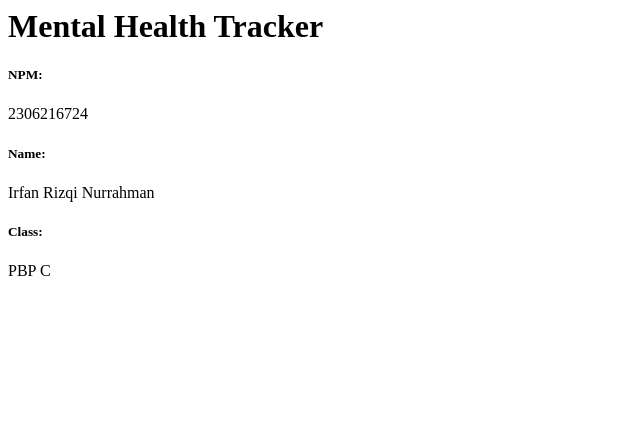
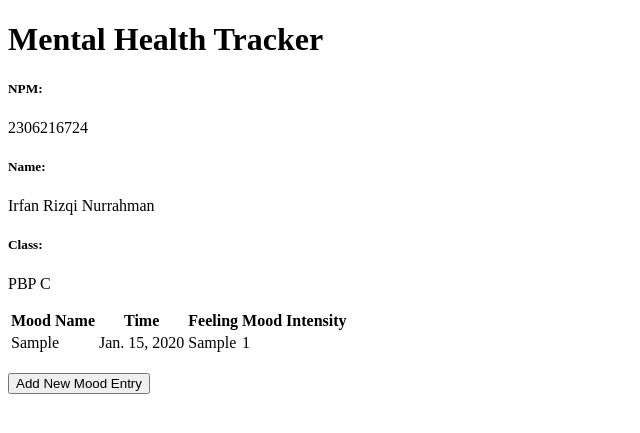
Before and after one commit to irfanrizqinr/mental-health-tracker, a Django app: page / in a window 1280 px wide. Shown: the top 433 px of the page, without its empty margins (0-640 px from the left). Run offline with Django 5.2, Linux system fonts and the light colour scheme; tables that the repository leaves empty hold one stand-in row (values such as "Sample post").

Commit message:
creating tutorial 2

```diff
--- a/main/models.py
+++ b/main/models.py
@@ -1,7 +1,9 @@
+import uuid
 from django.db import models
 
 # Create your models here.
 class MoodEntry(models.Model):
+    id = models.UUIDField(primary_key=True, default=uuid.uuid4, editable=False)
     mood = models.CharField(max_length=255)
     time = models.DateField(auto_now_add=True)
     feelings = models.TextField()
--- a/main/templates/main.html
+++ b/main/templates/main.html
@@ -1,8 +1,41 @@
+{% extends 'base.html' %}
+{% block content %}
 <h1>Mental Health Tracker</h1>
 
 <h5>NPM: </h5>
-<p>{{npm}}</p> <!-- Ubah sesuai dengan npm kamu -->
+<p>{{npm}}</p>
 <h5>Name: </h5>
-<p>{{name}}</p> <!-- Ubah sesuai dengan nama kamu -->
+<p>{{name}}</p>
 <h5>Class: </h5>
-<p>{{class}}</p> <!-- Ubah sesuai dengan kelas kamu -->
+<p>{{class}}</p>
+
+{% if not mood_entries %}
+<p>Belum ada data mood pada mental health tracker.</p>
+{% else %}
+<table>
+  <tr>
+    <th>Mood Name</th>
+    <th>Time</th>
+    <th>Feeling</th>
+    <th>Mood Intensity</th>
+  </tr>
+
+  {% comment %} Berikut cara memperlihatkan data mood di bawah baris ini
+  {% endcomment %}
+  {% for mood_entry in mood_entries %}
+  <tr>
+    <td>{{mood_entry.mood}}</td>
+    <td>{{mood_entry.time}}</td>
+    <td>{{mood_entry.feelings}}</td>
+    <td>{{mood_entry.mood_intensity}}</td>
+  </tr>
+  {% endfor %}
+</table>
+{% endif %}
+
+<br />
+
+<a href="{% url 'main:create_mood_entry' %}">
+  <button>Add New Mood Entry</button>
+</a>
+{% endblock content %}
--- a/main/urls.py
+++ b/main/urls.py
@@ -1,9 +1,17 @@
 from django.urls import path
-from main.views import show_main
+from main.views import show_main, create_mood_entry, show_xml, show_json, show_xml_by_id, show_json_by_id
+
+
+
 
 app_name = 'main'
 
 urlpatterns = [
 
     path('', show_main, name='show_main'),
+    path('create-mood-entry', create_mood_entry, name='create_mood_entry'),
+    path('xml/', show_xml, name='show_xml'),
+    path('json/', show_json, name='show_json'),
+    path('xml/<str:id>/', show_xml_by_id, name='show_xml_by_id'),
+    path('json/<str:id>/', show_json_by_id, name='show_json_by_id'),
 ]
--- a/main/views.py
+++ b/main/views.py
@@ -1,11 +1,44 @@
-from django.shortcuts import render
+from django.http import HttpResponse
+from django.core import serializers
+from django.shortcuts import render, redirect
+from main.forms import MoodEntryForm
+from main.models import MoodEntry
 
-# Create your views here.
-def show_main (request) :
+
+def show_main(request):
+    mood_entries = MoodEntry.objects.all()
+
     context = {
-        'npm' : '2306216724',
-        'name' : 'Irfan Rizqi Nurrahman',
-        'class' : 'PBP C'
+        'name': 'Irfan Rizqi Nurrahman',
+        'class': 'PBP C',
+        'npm': '2306216724',
+        'mood_entries': mood_entries
     }
 
     return render(request, "main.html", context)
+
+def create_mood_entry(request):
+    form = MoodEntryForm(request.POST or None)
+
+    if form.is_valid() and request.method == "POST":
+        form.save()
+        return redirect('main:show_main')
+
+    context = {'form': form}
+    return render(request, "create_mood_entry.html", context)
+
+def show_xml(request):
+    data = MoodEntry.objects.all()
+    return HttpResponse(serializers.serialize("xml", data), content_type="application/xml")
+
+def show_json(request):
+    data = MoodEntry.objects.all()
+    return HttpResponse(serializers.serialize("json", data), content_type="application/json")
+
+def show_xml_by_id(request, id):
+    data = MoodEntry.objects.filter(pk=id)
+    return HttpResponse(serializers.serialize("xml", data), content_type="application/xml")
+
+def show_json_by_id(request, id):
+    data = MoodEntry.objects.filter(pk=id)
+    return HttpResponse(serializers.serialize("json", data), content_type="application/json")
--- a/mental_health_tracker/settings.py
+++ b/mental_health_tracker/settings.py
@@ -25,7 +25,7 @@ SECRET_KEY = 'django-insecure-&^osyky=5c)#6^cg13b+h6pbt5si(mkhk-!p!nr6xj$2700wa2
 # SECURITY WARNING: don't run with debug turned on in production!
 DEBUG = True
 
-ALLOWED_HOSTS = ["localhost", "127.0.0.1","irfan-rizqi31-mentalhealthtracker.pbp.cs.ui.ac.id"]
+ALLOWED_HOSTS = ["localhost", "127.0.0.1","http://irfan-rizqi31-mentalhealthtracker.pbp.cs.ui.ac.id/","https://irfan-rizqi31-mentalhealthtracker.pbp.cs.ui.ac.id/"]
 
 
 # Application definition
@@ -55,7 +55,7 @@ ROOT_URLCONF = 'mental_health_tracker.urls'
 TEMPLATES = [
     {
         'BACKEND': 'django.template.backends.django.DjangoTemplates',
-        'DIRS': [],
+        'DIRS': [BASE_DIR / 'templates'],
         'APP_DIRS': True,
         'OPTIONS': {
             'context_processors': [
--- /dev/null
+++ b/templates/base.html
@@ -0,0 +1,13 @@
+{% load static %}
+<!DOCTYPE html>
+<html lang="en">
+  <head>
+    <meta charset="UTF-8" />
+    <meta name="viewport" content="width=device-width, initial-scale=1.0" />
+    {% block meta %} {% endblock meta %}
+  </head>
+
+  <body>
+    {% block content %} {% endblock content %}
+  </body>
+</html>
```
Also changed, not shown: main/forms.py (added, +7 -0 lines), main/templates/create_mood_entry.html (added, +18 -0 lines), .github/workflows/deploy.yml (added), main/migrations/0002_alter_moodentry_id.py (added), 5 other files.
